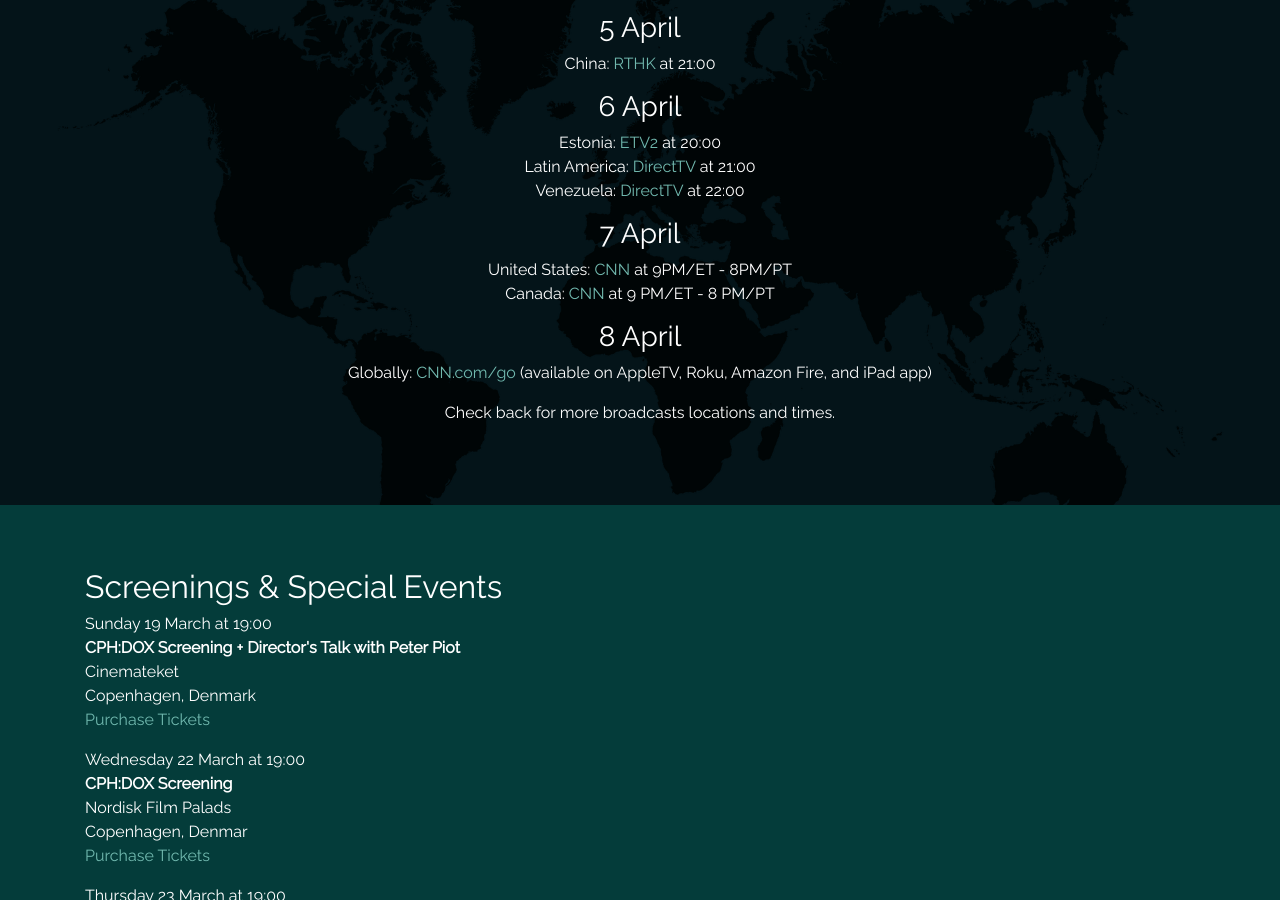
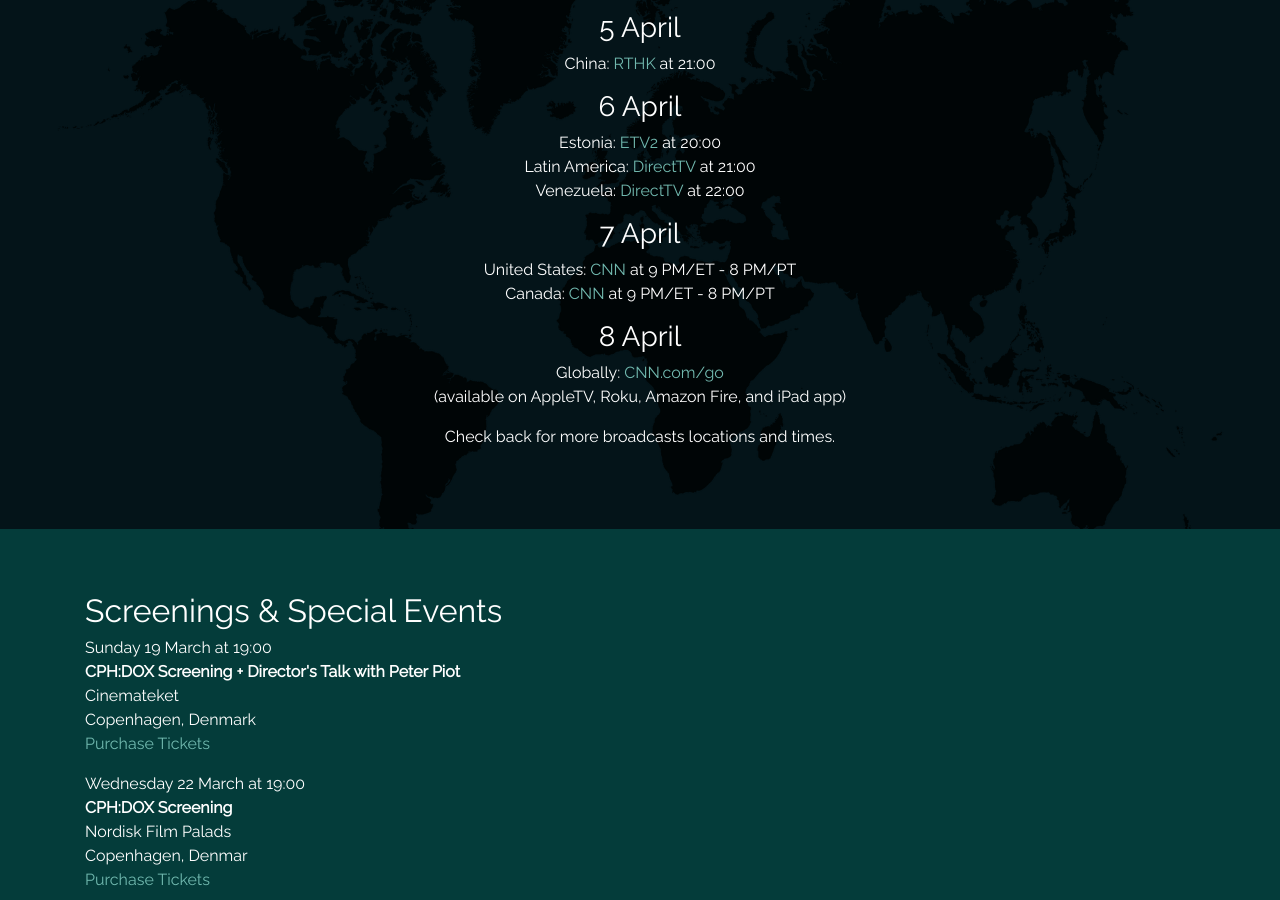
Before and after one commit to caseyg/takesallofus, a Jekyll site: the page built from index.md, in a window 1280 px wide and 900 px high, scrolled down 1500 px. Built offline with Jekyll 4.4.1, drawn with Linux system fonts in a browser that asks for light colours; nearby versions of some CDN libraries; comment, search, counter and statistics services are not loaded.

Commit message:
Updated Index

```diff
--- a/index.md
+++ b/index.md
@@ -12,10 +12,10 @@
     5 April\nChina: [RTHK](http://www.rthk.hk/) at 21:00\n\n### 6 April\nEstonia:
     [ETV2](http://etv2.err.ee/) at 20:00  \nLatin America: [DirectTV](http://www.directvla.com/)
     at 21:00  \nVenezuela: [DirectTV](http://www.directv.com.ve/) at 22:00\n\n###
-    7 April\nUnited States: [CNN](http://www.cnn.com) at 9PM/ET - 8PM/PT  \nCanada:
+    7 April\nUnited States: [CNN](http://www.cnn.com) at 9 PM/ET - 8 PM/PT  \nCanada:
     [CNN](http://www.cnn.com) at 9 PM/ET - 8 PM/PT\n\n### 8 April\nGlobally: [CNN.com/go](http://www.cnn.com/go)
-    (available on AppleTV, Roku, Amazon Fire, and iPad app)\n\nCheck back for more
-    broadcasts locations and times."
+    \ \n(available on AppleTV, Roku, Amazon Fire, and iPad app)\n\nCheck back for
+    more broadcasts locations and times."
 events:
 - date-and-time: Sunday 19 March at 19:00
   title: CPH:DOX Screening + Director's Talk with Peter Piot
```
